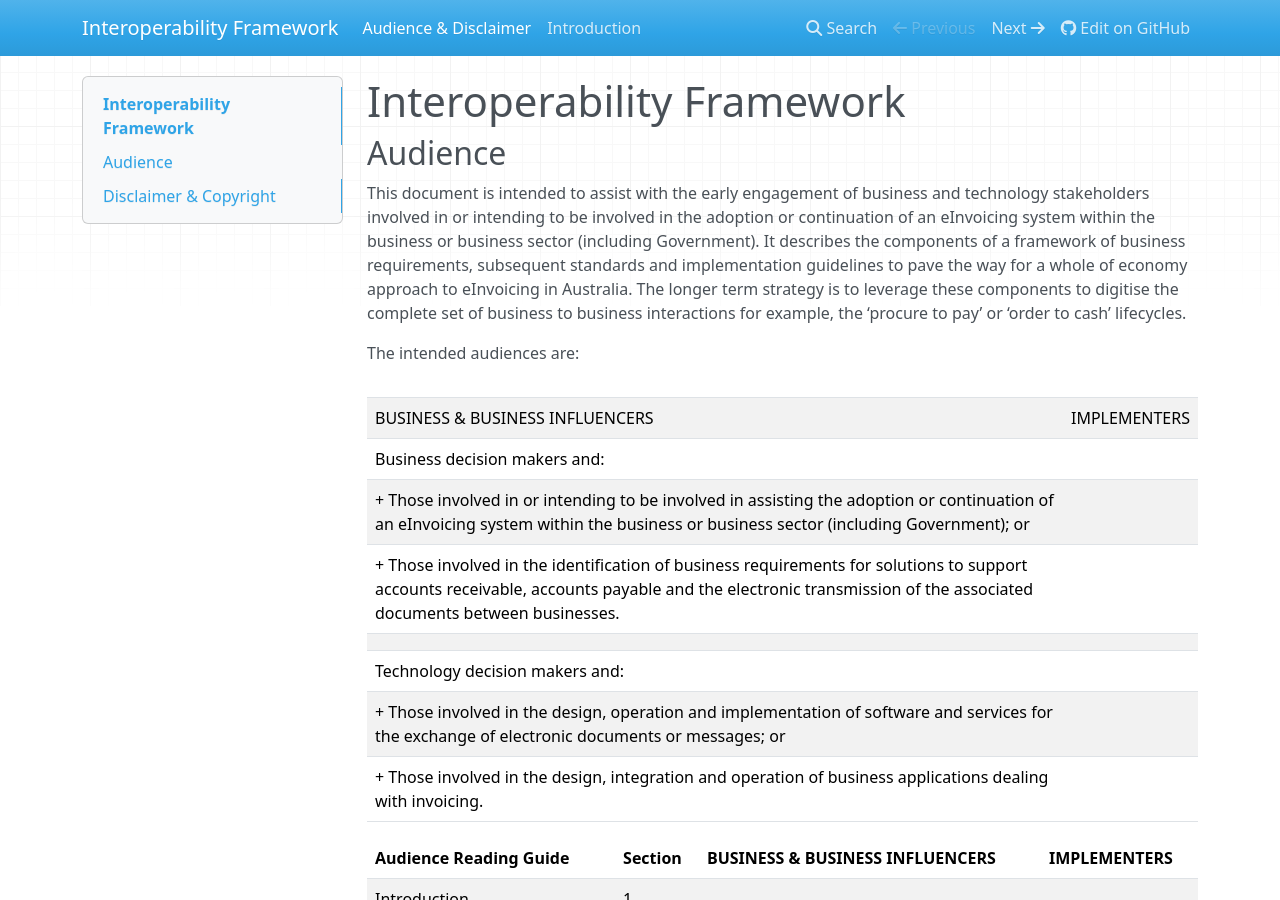
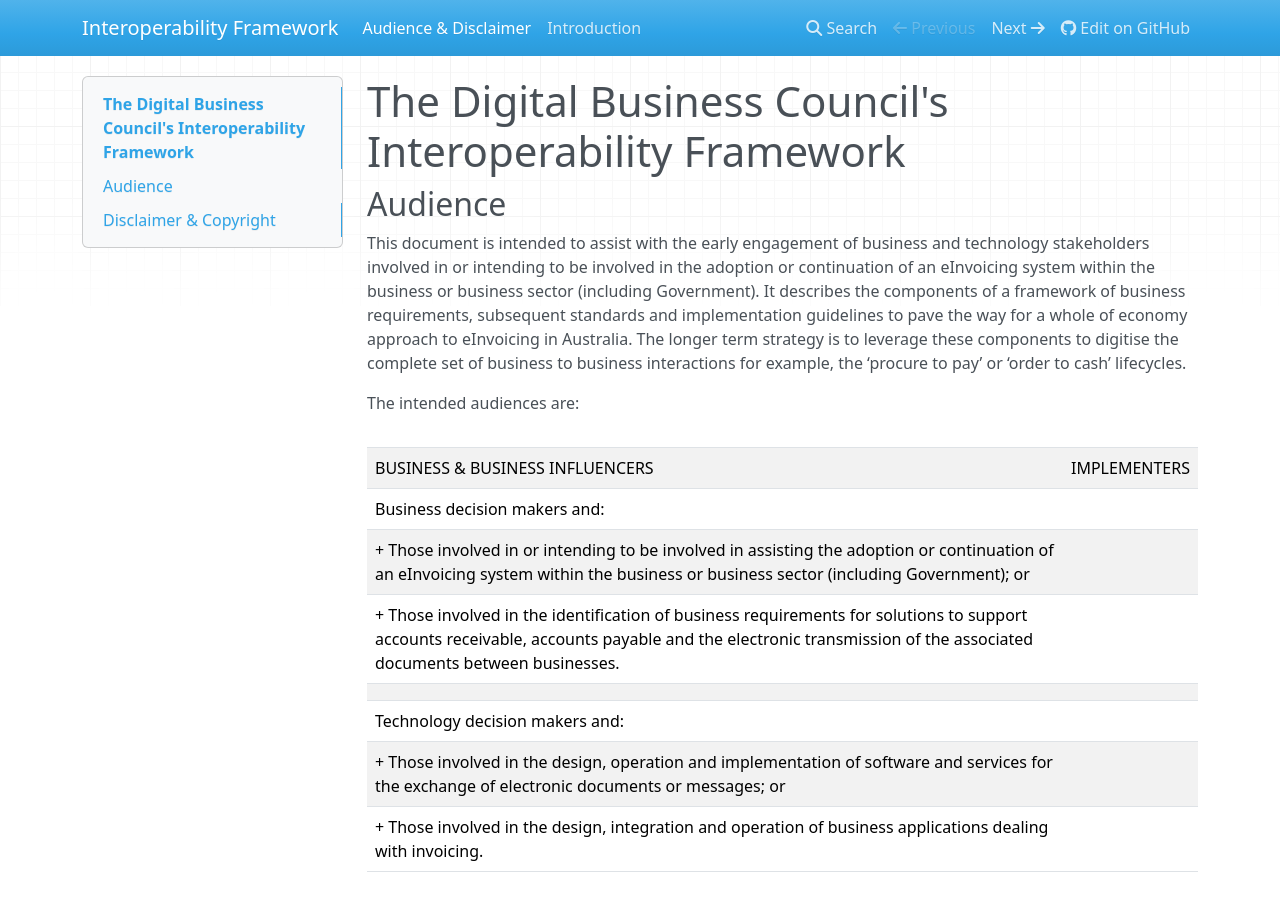
Before and after one commit to Kanwal-ATO/Interoperability-Framework, an MkDocs documentation site: the page built from docs/index.md, in a window 1280 px wide and 900 px high. Built offline with MkDocs 1.6.1, drawn with Linux system fonts in a browser that asks for light colours; nearby versions of some CDN libraries; old or Windows-style settings are respelled for this version of MkDocs.

Commit message:
Update index.md

```diff
--- a/docs/index.md
+++ b/docs/index.md
@@ -1,5 +1,5 @@
 
-# Interoperability Framework
+# The Digital Business Council's Interoperability Framework
 
 ## Audience
 
```
